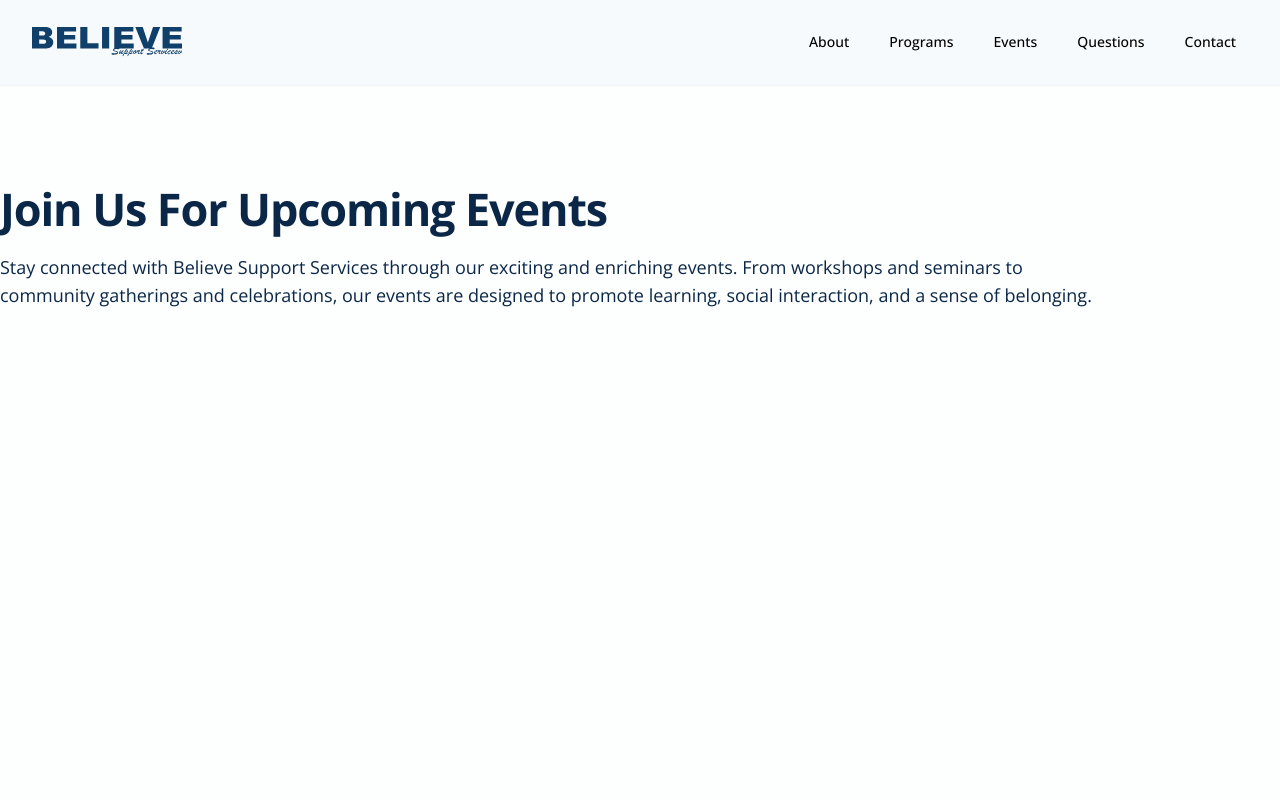
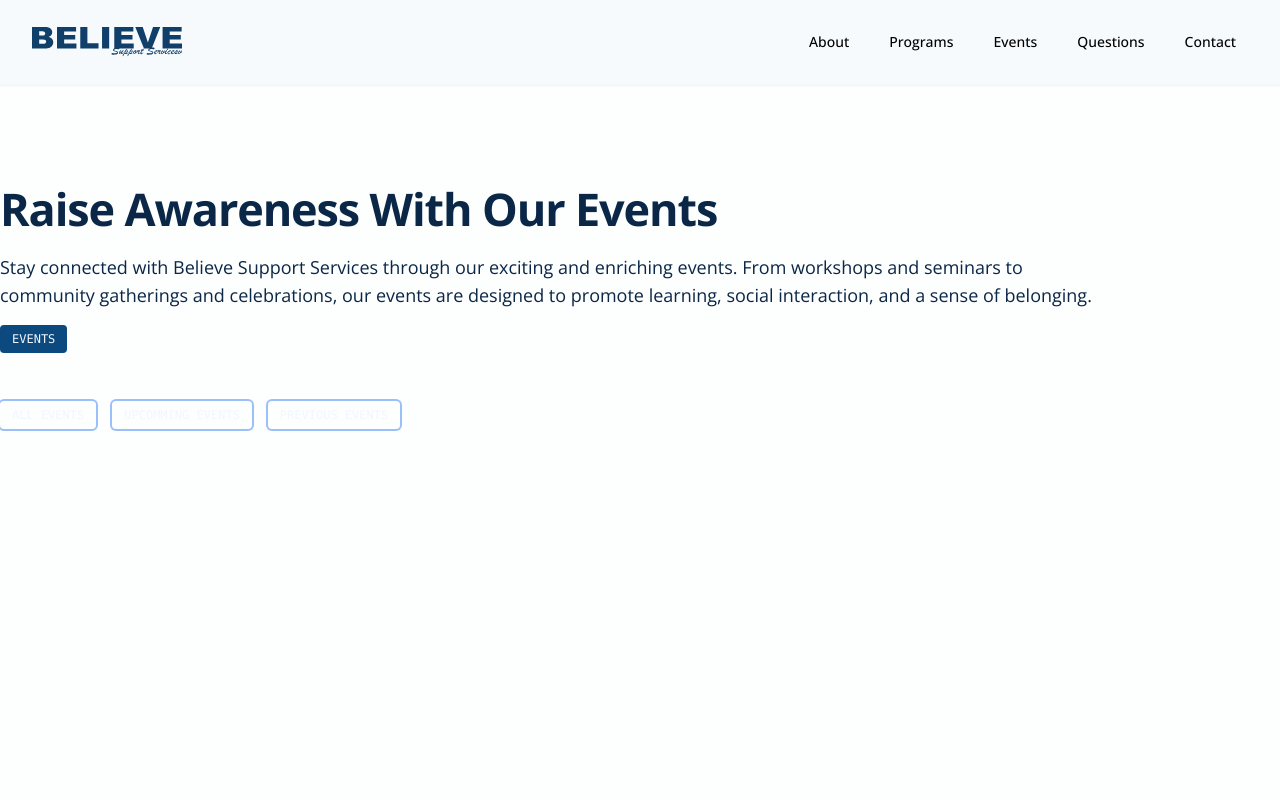
Before and after one commit to Justin-Bento/believe-support-services, a Next.js app: page /events in a window 1280 px wide. Shown: the top 800 px of the page. Built offline with nearby package versions, Linux system fonts and the light colour scheme.

Commit message:
Created an unorrederd list of events people can filter through belieev support services.

```diff
--- a/src/pages/events.tsx
+++ b/src/pages/events.tsx
@@ -10,7 +10,7 @@ export default function events() {
       <main className="min-h-screen xl:container xl:mx-auto py-24">
         <section className="space-y-4">
           <h1 className="display-medium font-bold capitalize">
-            Join Us for Upcoming Events
+            Raise Awareness With Our Events
           </h1>
           <p className="text-lg max-w-[120ch] text-balance">
             Stay connected with Believe Support Services through our exciting
@@ -18,8 +18,41 @@ export default function events() {
             gatherings and celebrations, our events are designed to promote
             learning, social interaction, and a sense of belonging.
           </p>
+          <button
+            type="button"
+            className="rounded bg-primary-800 px-3 py-1.5 text-xs font-mono uppercase text-primary-50 dark:hover:bg-primary-700"
+          >
+            Events
+          </button>
         </section>
-        <section className="mt-12"></section>
+        <section className="mt-12">
+          <ul className="flex items-center gap-4">
+            <li className="">
+              <button
+                type="button"
+                className="rounded bg-transparent ring-2 px-3 py-1.5 text-xs font-mono uppercase text-primary-50 dark:hover:bg-primary-700"
+              >
+                All Events
+              </button>
+            </li>
+            <li className="">
+              <button
+                type="button"
+                className="rounded bg-transparent ring-2 px-3 py-1.5 text-xs font-mono uppercase text-primary-50 dark:hover:bg-primary-700"
+              >
+                Upcomming Events
+              </button>
+            </li>
+            <li className="">
+              <button
+                type="button"
+                className="rounded bg-transparent ring-2 px-3 py-1.5 text-xs font-mono uppercase text-primary-50 dark:hover:bg-primary-700"
+              >
+                Previous Events
+              </button>
+            </li>
+          </ul>
+        </section>
       </main>
     </>
   );
```
